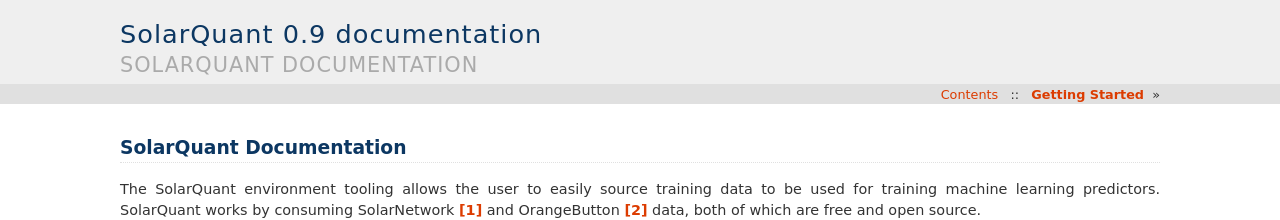
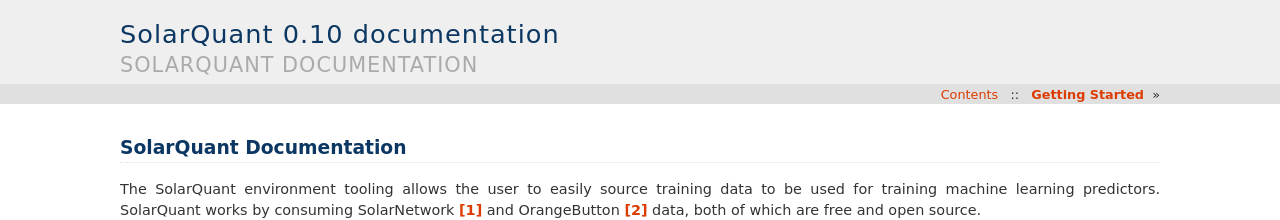
Before and after one commit to ecogyenergy/solarquant, a Sphinx documentation site: the page built from docs/index.rst, in a window 1280 px wide. Shown: the top 220 px of the page. Built offline with Sphinx 7.4.7, drawn with Linux system fonts in a browser that asks for light colours.

Commit message:
Increment version on docs
Signed-off-by: Thomas Passmore <thomas@ecogysolar.com>

```diff
--- a/docs/conf.py
+++ b/docs/conf.py
@@ -22,7 +22,7 @@
 author = 'Ecogy Energy, Thomas Passmore'
 
 # The full version, including alpha/beta/rc tags
-release = '0.9'
+release = '0.10'
 
 
 # -- General configuration ---------------------------------------------------
```
